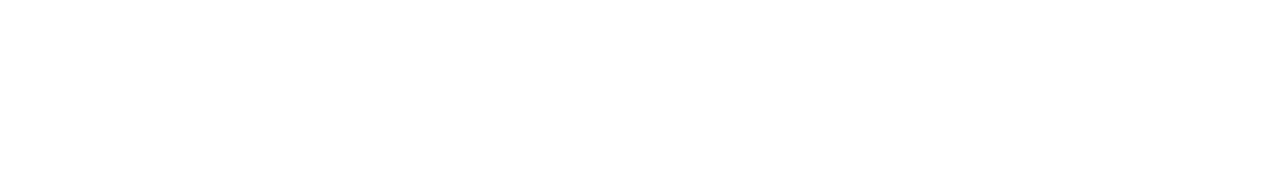
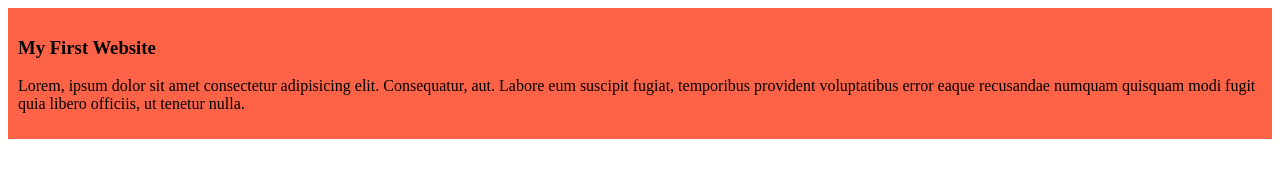
Before and after one commit to kainath-fatema/my-simple-website, a plain HTML site: page index.html in a window 1280 px wide. Drawn offline with Linux system fonts and the light colour scheme.

Commit message:
added the first blog

```diff
--- a/index.html
+++ b/index.html
@@ -3,9 +3,13 @@
 <head>
     <meta charset="UTF-8">
     <meta name="viewport" content="width=device-width, initial-scale=1.0">
-    <title>Document</title>
+    <title>My Simple Website</title>
+    <link rel="stylesheet" href="styles/blog.css">
 </head>
 <body>
-
+   <div>
+    <h3>My First Website</h3>
+    <p>Lorem, ipsum dolor sit amet consectetur adipisicing elit. Consequatur, aut. Labore eum suscipit fugiat, temporibus provident voluptatibus error eaque recusandae numquam quisquam modi fugit quia libero officiis, ut tenetur nulla.</p>
+   </div>
 </body>
 </html>
--- /dev/null
+++ b/styles/blog.css
@@ -0,0 +1,4 @@
+div{
+    background-color: tomato;
+    padding: 10px;
+}
```
